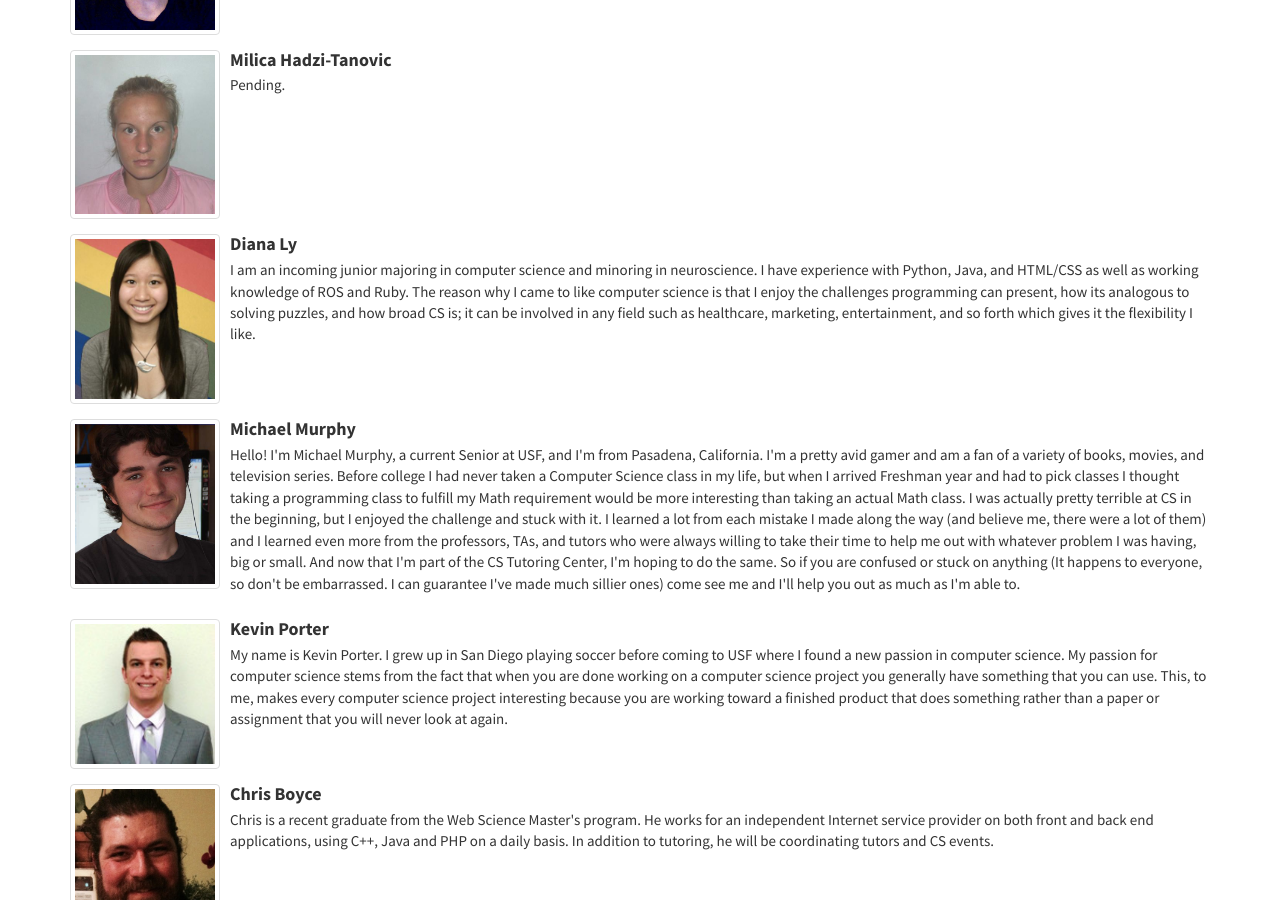
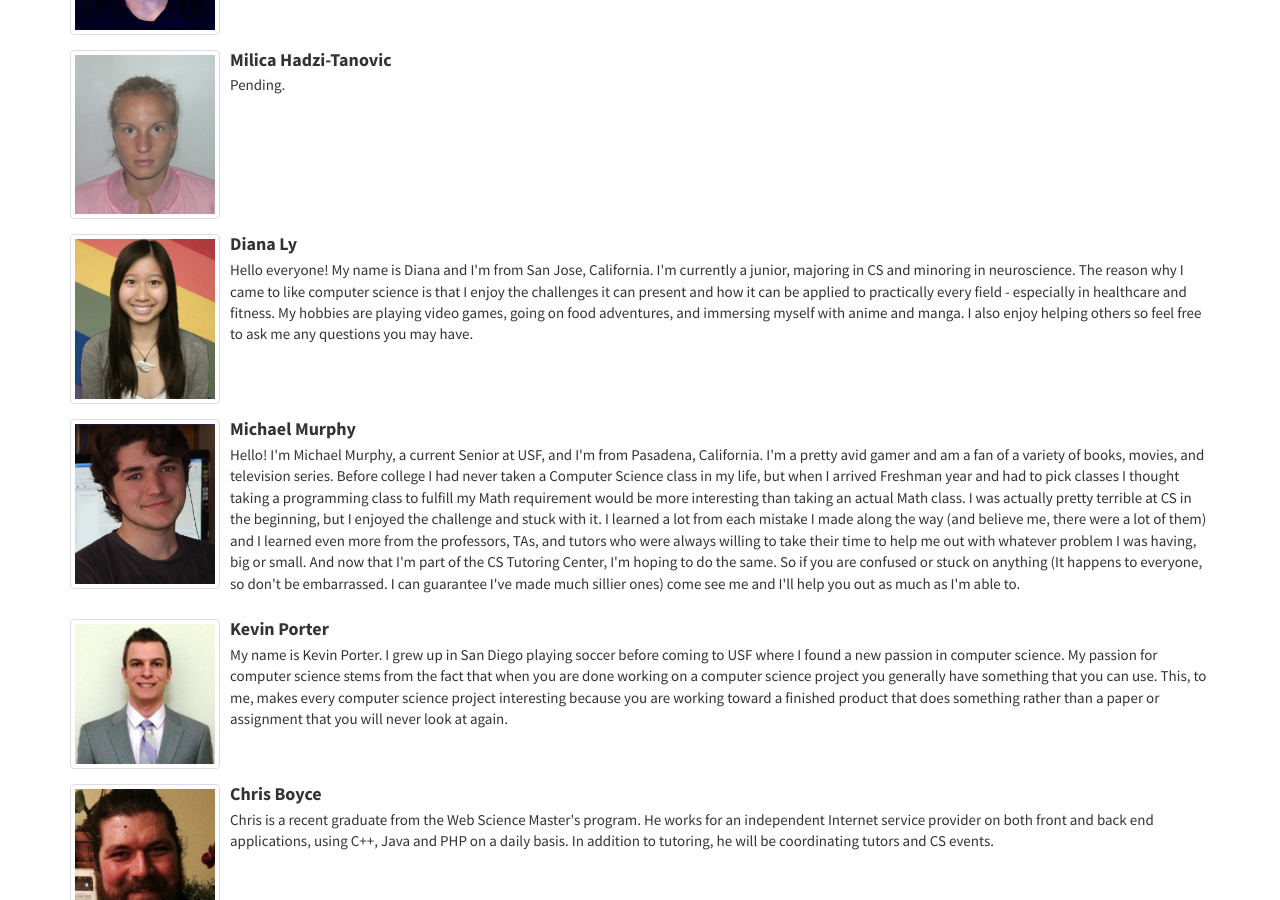
Before and after one commit to CSTutors/CSTutors.github.io, a Jekyll site: the page built from tutors/index.html, in a window 1280 px wide and 900 px high, scrolled down 601 px. Built offline with Jekyll 4.4.1, drawn with Linux system fonts in a browser that asks for light colours; nearby versions of some CDN libraries.

Commit message:
Updating tutor bio

```diff
--- a/tutors/index.html
+++ b/tutors/index.html
@@ -59,7 +59,15 @@
         <div class="media-body">
             <h4 class="media-heading">Diana Ly</h4>
 
-            <p>I am an incoming junior majoring in computer science and minoring in neuroscience. I have experience with Python, Java, and HTML/CSS as well as working knowledge of ROS and Ruby. The reason why I came to like computer science is that I enjoy the challenges programming can present, how its analogous to solving puzzles, and how broad CS is; it can be involved in any field such as healthcare, marketing, entertainment, and so forth which gives it the flexibility I like.</p>
+	    <p>
+Hello everyone! My name is Diana and I'm from San Jose, California. I'm
+ currently a junior, majoring in CS and minoring in neuroscience. The reason
+ why I came to like computer science is that I enjoy the challenges it can
+ present and how it can be applied to practically every field - especially in
+ healthcare and fitness. My hobbies are playing video games, going on food
+ adventures, and immersing myself with anime and manga. I also enjoy helping
+ others so feel free to ask me any questions you may have.
+ </p>
         </div>
     </li>
 
```
